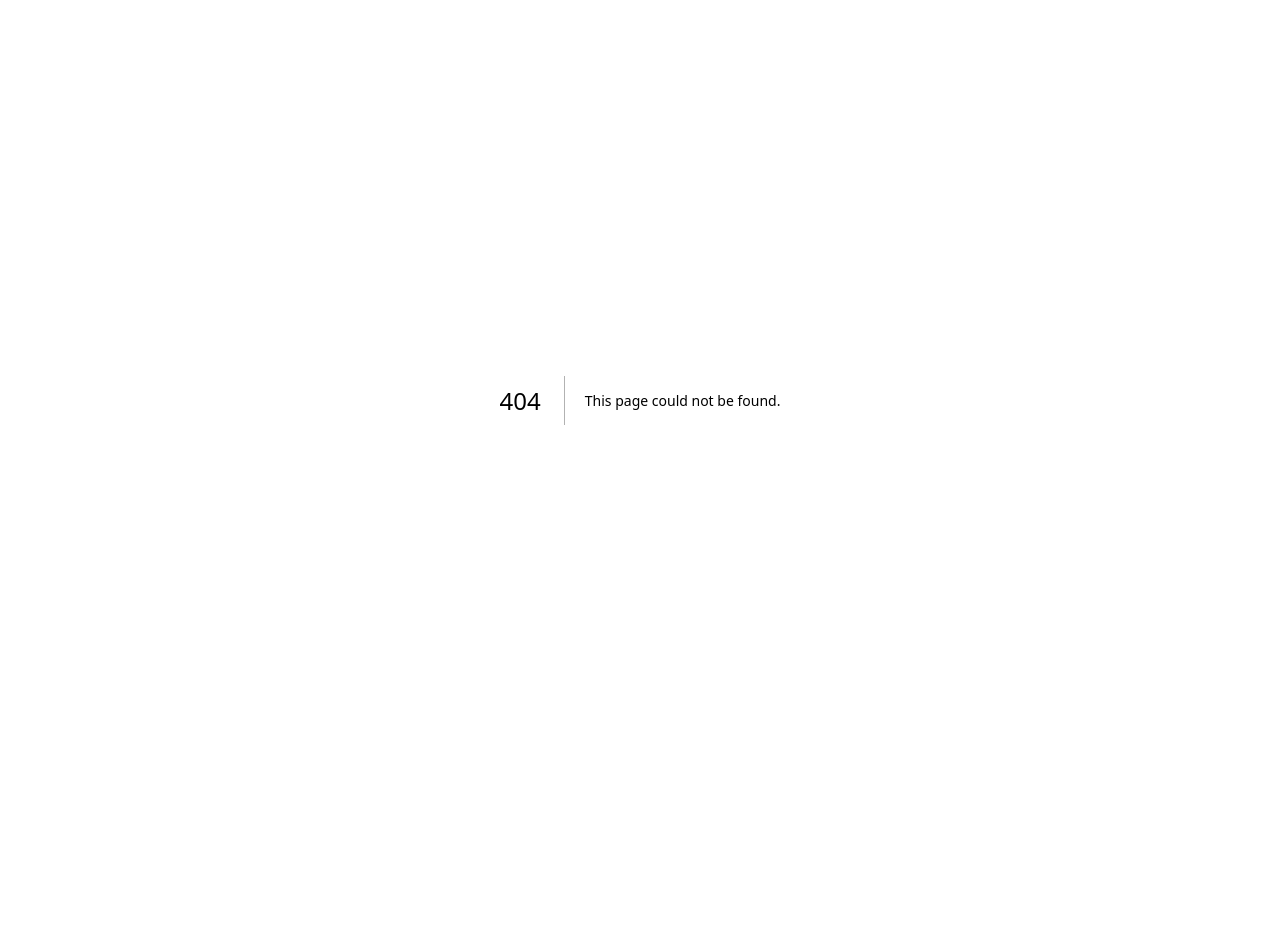
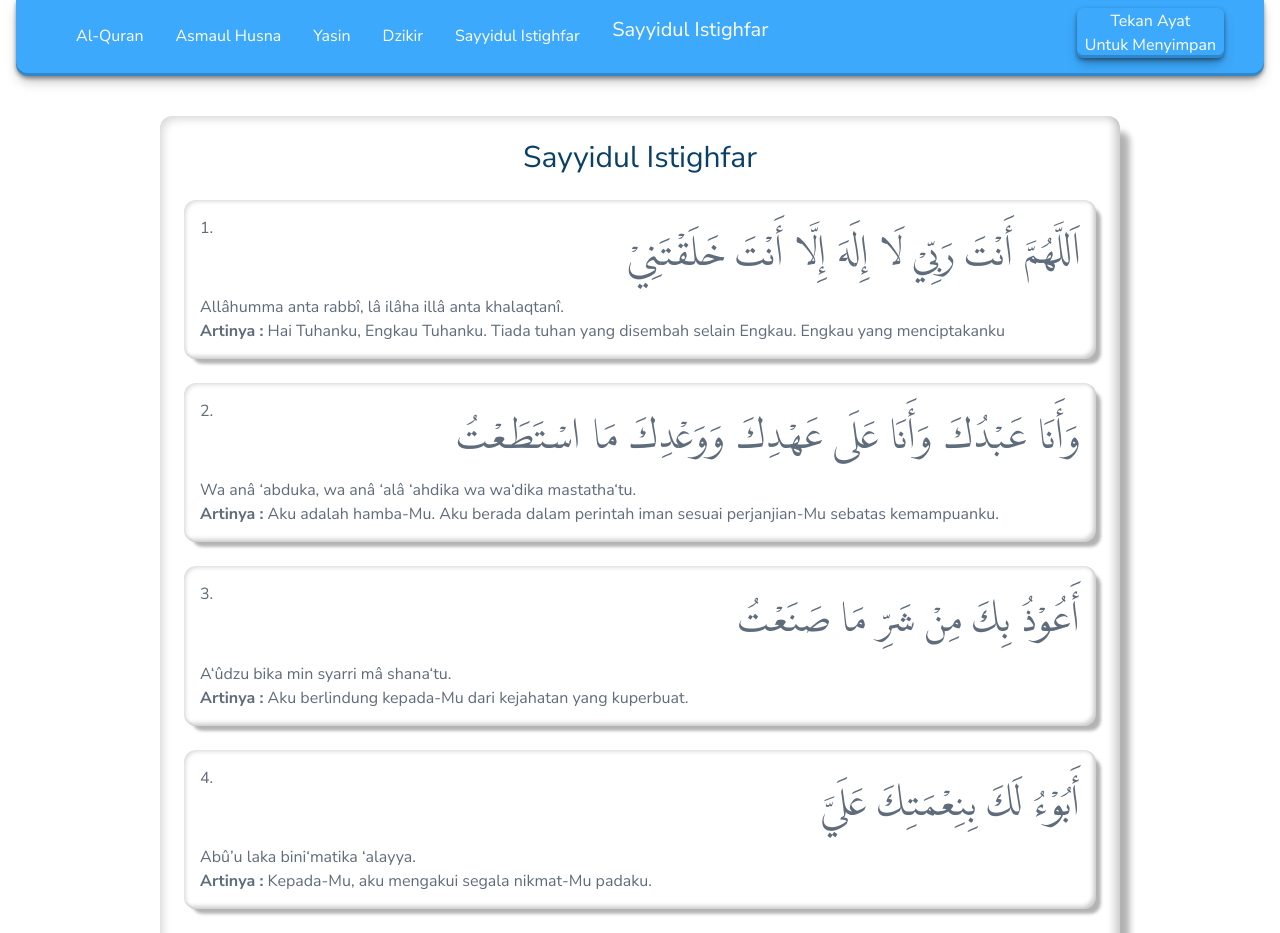
Before and after one commit to fajarbudi/Al-quran, a Next.js app: page /kumpulanDoa in a window 1280 px wide. Before the commit this address had no page. Shown: the top 933 px of the page. Before the commit the page ends 800 px from the top, so only its background shows below. Built offline with nearby package versions, Linux system fonts and the light colour scheme.

Commit message:
menambahkan Sayyideul Istighfar

```diff
--- a/src/app/component/navbar.tsx
+++ b/src/app/component/navbar.tsx
@@ -66,6 +66,13 @@ export default function navbar(props: type) {
                     </span>
                   </Link>
                 </li>
+                <li className=" nav-item">
+                  <Link href="/kumpulanDoa">
+                    <span className=" px-3 py-2 flex items-center text-white hover:opacity-75 ml-2">
+                      Sayyidul Istighfar
+                    </span>
+                  </Link>
+                </li>
               </ul>
             </div>
           </div>
--- /dev/null
+++ b/src/app/component/sayyidulIstighfar.tsx
@@ -0,0 +1,35 @@
+import sayyidulIstighfar from "@/data/sayyidulIstighfar";
+import localFont from "next/font/local";
+const myFont = localFont({ src: "../../font/LPMQ.ttf" });
+
+export default function sayyidulIstighfars() {
+  const data = sayyidulIstighfar();
+
+  return (
+    <>
+      <section className="flex justify-center mt-6">
+        <div className="shadow-claymorpishm1 rounded-xl p-6 w-11/12 xl:w-9/12 my-4">
+          <h1 className="text-center text-[#094067] text-3xl">
+            Sayyidul Istighfar
+          </h1>
+          {data.map((SayyidulIstighfar, i) => (
+            <div key={i} className="my-6 shadow-claymorpishm2 p-4 rounded-xl">
+              <div className="flex flex-row justify-between">
+                <p>{i + 1}.</p>
+                <h1
+                  style={{ lineHeight: "220%", wordSpacing: "3px" }}
+                  className={`text-4xl text-end ${myFont.className}`}>
+                  {SayyidulIstighfar.arab}
+                </h1>
+              </div>
+              <p>{SayyidulIstighfar.latin}</p>
+              <p>
+                <b>Artinya :</b> {SayyidulIstighfar.arti}
+              </p>
+            </div>
+          ))}
+        </div>
+      </section>
+    </>
+  );
+}
--- a/src/app/component/surah.tsx
+++ b/src/app/component/surah.tsx
@@ -52,7 +52,9 @@ export default function Surah() {
     <>
       <div>
         <Navbar judul="Al-Quran" position="sticky top-0" />
-        <div className="flex justify-center flex-wrap mt-4">{surah()}</div>
+        <div className="flex justify-center xl:justify-start xl:ml-12  flex-wrap mt-4">
+          {surah()}
+        </div>
       </div>
     </>
   );
--- a/src/app/dzikir/page.tsx
+++ b/src/app/dzikir/page.tsx
@@ -1,5 +1,11 @@
 import Dzikir from "@/app/component/dzikir";
 import Navbar from "@/app/component/navbar";
+import { Metadata } from "next";
+
+export const metadata: Metadata = {
+  title: "Dzikir",
+  description: "Dzikir Indonesia",
+};
 
 export default function page() {
   return (
--- /dev/null
+++ b/src/app/kumpulanDoa/page.tsx
@@ -0,0 +1,19 @@
+import SayyidulIstighfar from "@/app/component/sayyidulIstighfar";
+import Navbar from "@/app/component/navbar";
+import { Metadata } from "next";
+
+export const metadata: Metadata = {
+  title: "Sayyidul Istighfar",
+  description: "Sayyidul Istighfar Indonesia",
+};
+
+export default function kumpulanDoa() {
+  return (
+    <>
+      <main>
+        <Navbar judul="Sayyidul Istighfar" position="sticky top-0" />
+        <SayyidulIstighfar />
+      </main>
+    </>
+  );
+}
--- /dev/null
+++ b/src/data/sayyidulIstighfar.tsx
@@ -0,0 +1,35 @@
+export default function sayyidulIstighfar() {
+  const sayyidulIstighfar = [
+    {
+      arab: "اَللَّهُمَّ أَنْتَ رَبِّيْ لَا إِلَهَ إِلَّا أَنْتَ خَلَقْتَنِيْ",
+      latin: "Allâhumma anta rabbî, lâ ilâha illâ anta khalaqtanî.",
+      arti: "Hai Tuhanku, Engkau Tuhanku. Tiada tuhan yang disembah selain Engkau. Engkau yang menciptakanku",
+    },
+    {
+      arab: "وَأَنَا عَبْدُكَ وَأَنَا عَلَى عَهْدِكَ وَوَعْدِكَ مَا اسْتَطَعْتُ",
+      latin: "Wa anâ ‘abduka, wa anâ ‘alâ ‘ahdika wa wa‘dika mastatha‘tu.",
+      arti: "Aku adalah hamba-Mu. Aku berada dalam perintah iman sesuai perjanjian-Mu sebatas kemampuanku.",
+    },
+    {
+      arab: "أَعُوْذُ بِكَ مِنْ شَرِّ مَا صَنَعْتُ",
+      latin: "A‘ûdzu bika min syarri mâ shana‘tu.",
+      arti: "Aku berlindung kepada-Mu dari kejahatan yang kuperbuat.",
+    },
+    {
+      arab: "أَبُوْءُ لَكَ بِنِعْمَتِكَ عَلَيَّ",
+      latin: "Abû’u laka bini‘matika ‘alayya.",
+      arti: "Kepada-Mu, aku mengakui segala nikmat-Mu padaku.",
+    },
+    {
+      arab: "وَأَبُوْءُ بِذَنْبِيْ. فَاغْفِرْ لِيْ",
+      latin: "Wa abû’u bidzanbî. Faghfirlî.",
+      arti: "Aku mengakui dosaku. Maka itu ampunilah dosaku.",
+    },
+    {
+      arab: "فَإِنَّهُ لَا يَغْفِرُ الذُّنُوْبَ إِلَّا أَنْتَ",
+      latin: "Fa innahû lâ yaghfirudz dzunûba illâ anta.",
+      arti: "Sungguh tiada yang mengampuni dosa selain Engkau.",
+    },
+  ];
+  return sayyidulIstighfar;
+}
```
